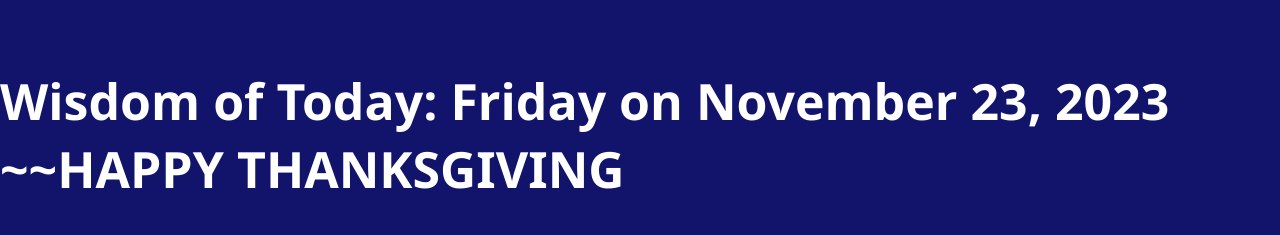
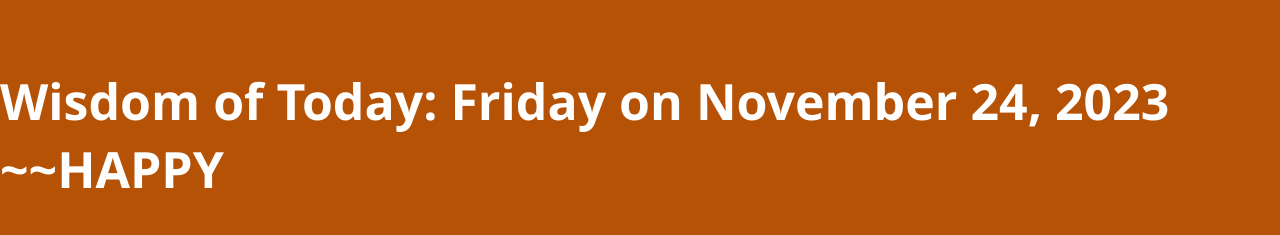
Before and after one commit to Lande21/RandomQuote, a React (Create React App) app: page / in a window 1280 px wide. Shown: the top 235 px of the page. Built offline with nearby package versions, Linux system fonts and the light colour scheme; no server answers.

Commit message:
Adding daily changes

```diff
--- a/src/App.css
+++ b/src/App.css
@@ -4,7 +4,7 @@
 
 
 .App-header {
-  background-color: rgb(17, 20, 106);
+  background-color: rgb(181, 82, 6);
   min-height: 100vh;
   display: flex;
   flex-direction: column;
--- a/src/QuoteDisplay.js
+++ b/src/QuoteDisplay.js
@@ -61,7 +61,7 @@ function QuoteDisplay() {
   return (
     <div>
 
-      <h1>Wisdom of Today: Friday on November 23, 2023 ~~HAPPY THANKSGIVING</h1>
+      <h1>Wisdom of Today: Friday on November 24, 2023 ~~HAPPY </h1>
       <div class="quote-container">
       <blockquote className="quote">{quote}
       </blockquote>
```
